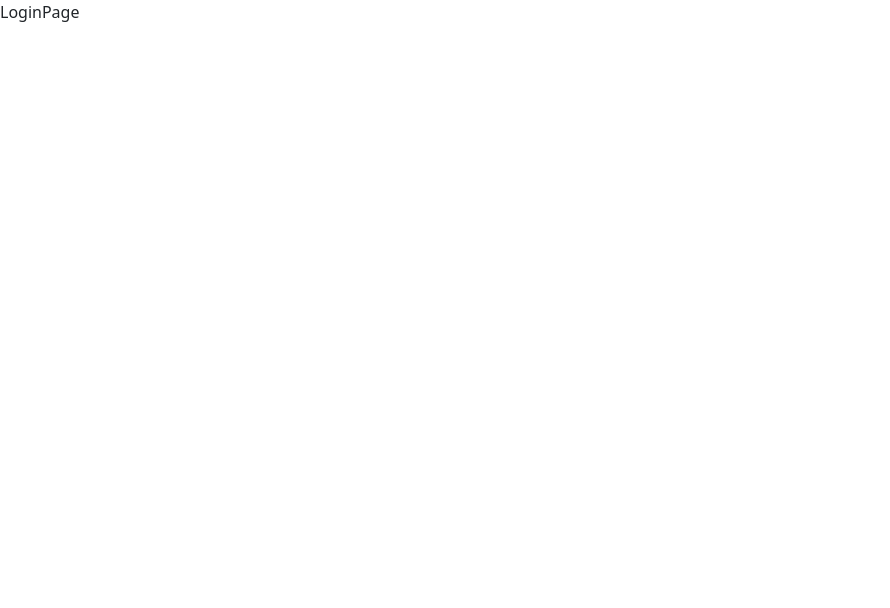
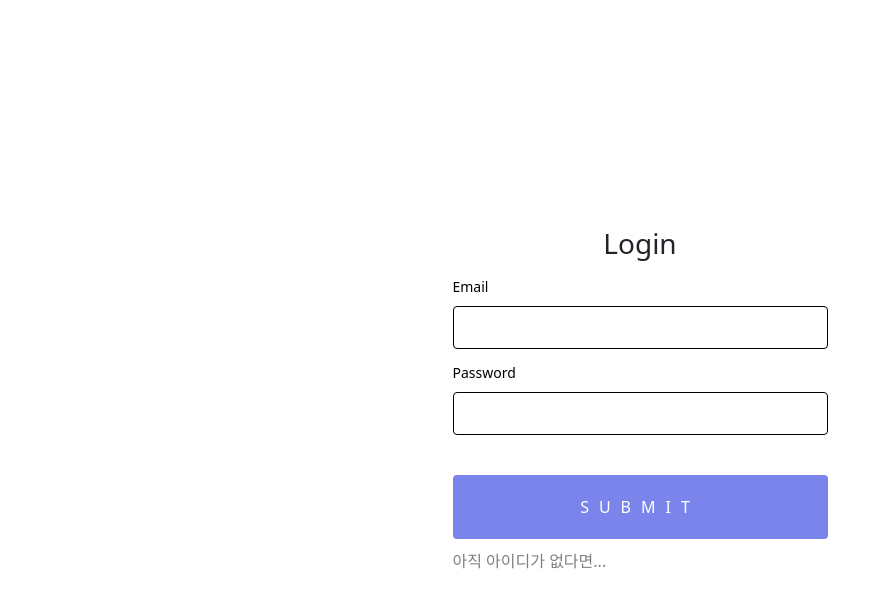
Before and after one commit to daehyeongcho/firebase-chat-app, a React (Create React App) app: page /login in a window 1280 px wide. Shown: the top 608 px of the page, without its empty margins (0-890 px from the left). Built offline with nearby package versions, Linux system fonts and the light colour scheme.

Commit message:
로그인 페이지 만들기

```diff
--- a/src/components/LoginPage/LoginPage.js
+++ b/src/components/LoginPage/LoginPage.js
@@ -1,10 +1,74 @@
-import React from "react";
+import React, { useState } from "react";
+import { Link } from "react-router-dom";
+import { useForm } from "react-hook-form";
+import firebase from "../../firebase";
 
 function LoginPage() {
+  const {
+    register,
+    handleSubmit,
+    formState: { errors },
+  } = useForm();
+  const [errorFromSubmit, setErrorFromSubmit] = useState("");
+  const [loading, setLoading] = useState(false);
+
+  const onSubmit = async (data) => {
+    try {
+      setLoading(true);
+
+      await firebase
+        .auth()
+        .signInWithEmailAndPassword(data.email, data.password);
+
+      setLoading(false);
+    } catch (error) {
+      console.log(error);
+      setErrorFromSubmit(error.message);
+      setLoading(false);
+      setTimeout(() => {
+        setErrorFromSubmit("");
+      }, 3000);
+    }
+  };
+
   return (
-    <div>
-      LoginPage
-      <br />
+    <div className="auth-wrapper">
+      <div style={{ textAlign: "center" }}>
+        <h3>Login</h3>
+      </div>
+      {/* "handleSubmit" will validate your inputs before invoking "onSubmit" */}
+      <form onSubmit={handleSubmit(onSubmit)}>
+        {/* register your input into the hook by invoking the "register" function */}
+        {/* include validation with required or other standard HTML validation rules */}
+        <label>Email</label>
+        <input
+          name="email"
+          type="email"
+          {...register("email", { required: true, pattern: /^\S+@\S+$/i })}
+        />
+        {/* errors will return when field validation fails  */}
+        {errors.email && <span>This email field is required.</span>}
+
+        <label>Password</label>
+        <input
+          name="password"
+          type="password"
+          {...register("password", { required: true, minLength: 8 })}
+        />
+        {errors.password && errors.password.type === "required" && (
+          <span>This password field is required.</span>
+        )}
+        {errors.password && errors.password.type === "minLength" && (
+          <span>Password must have at least 8 characters.</span>
+        )}
+
+        {errorFromSubmit && <p>{errorFromSubmit}</p>}
+
+        <input type="submit" disabled={loading} />
+        <Link style={{ color: "gray", textDecoration: "none" }} to="register">
+          아직 아이디가 없다면...
+        </Link>
+      </form>
     </div>
   );
 }
```
